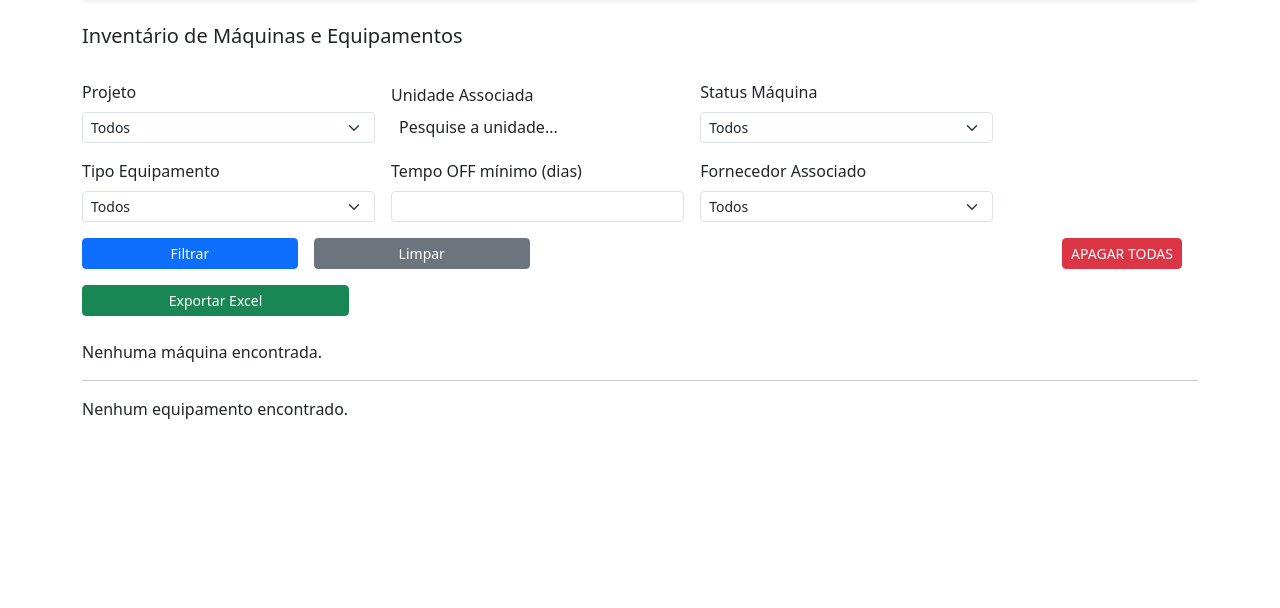
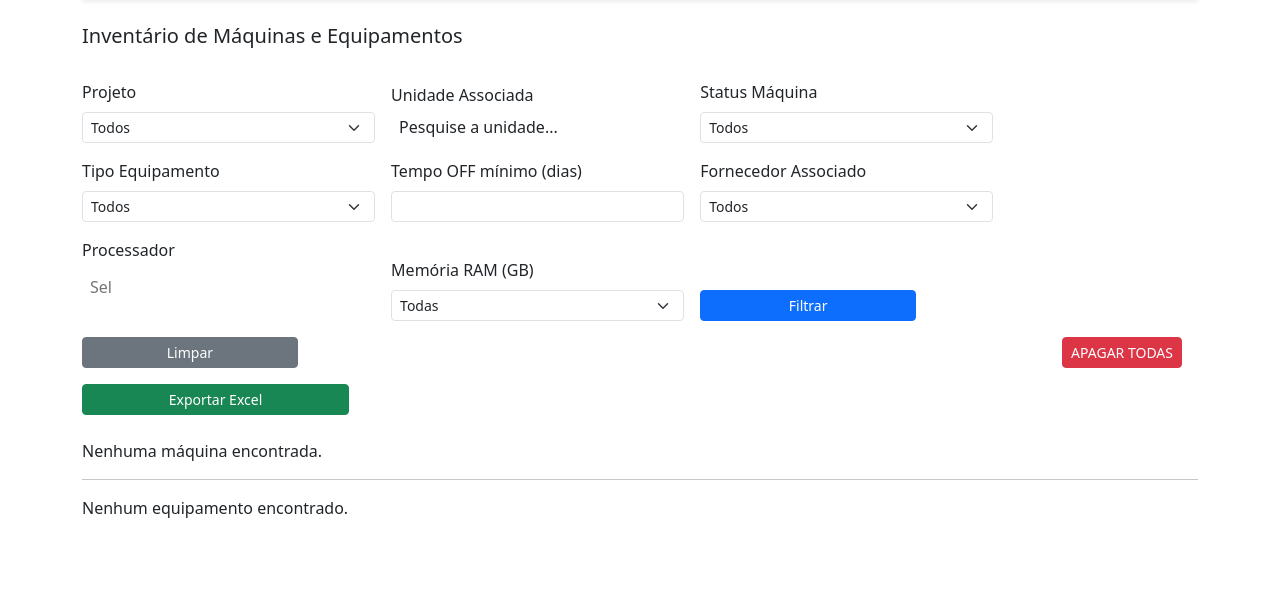
Before and after one commit to gleisonmedeiros/controlesuprimentos, a Django app: page /controlesupri/maquinas-equipamentos/ in a window 1280 px wide. Shown: the part 80-688 px from the top of the page. Run offline with Django 5.2, Linux system fonts and the light colour scheme; the visitor is signed in with stand-in values (Sample User, id 1); data that the repository does not hold is empty; some libraries are stand-ins or nearby versions.

Commit message:
Acrescentando Filtro Memoria e Processador

```diff
--- a/controlesuprimentos/cltsupri/templates/maquinas_equipamentos.html
+++ b/controlesuprimentos/cltsupri/templates/maquinas_equipamentos.html
@@ -3,10 +3,10 @@
 {% block content %}
 <h5 class="mb-3">Inventário de Máquinas e Equipamentos</h5>
 
-<!-- Filtro + botão apagar todas -->
 <div class="row g-3 align-items-end mb-4">
 <form method="get" class="col-md-10 row g-3 align-items-end">
-  <!-- Linha 1: Projeto, Unidade, Status -->
+
+  <!-- Projeto -->
   <div class="col-md-4">
     <label for="projeto" class="form-label">Projeto</label>
     <select name="projeto" id="projeto" class="form-select form-select-sm" onchange="this.form.submit()">
@@ -17,6 +17,7 @@
     </select>
   </div>
 
+  <!-- Unidade -->
   <div class="col-md-4">
     <label for="unidade" class="form-label">Unidade Associada</label>
     <select name="unidade" id="unidade" class="form-select form-select-sm">
@@ -27,6 +28,7 @@
     </select>
   </div>
 
+  <!-- Status -->
   <div class="col-md-4">
     <label for="status" class="form-label">Status Máquina</label>
     <select name="status" id="status" class="form-select form-select-sm">
@@ -36,7 +38,7 @@
     </select>
   </div>
 
-  <!-- Linha 2: Tipo, Tempo OFF, Fornecedor -->
+  <!-- Tipo Equipamento -->
   <div class="col-md-4">
     <label for="tipo" class="form-label">Tipo Equipamento</label>
     <select name="tipo" id="tipo" class="form-select form-select-sm">
@@ -47,12 +49,14 @@
     </select>
   </div>
 
+  <!-- Tempo OFF -->
   <div class="col-md-4">
     <label for="tempo_off_min" class="form-label">Tempo OFF mínimo (dias)</label>
-    <input type="number" name="tempo_off_min" id="tempo_off_min" min="0" class="form-control form-control-sm"
-           value="{{ filtros.tempo_off_min }}">
+    <input type="number" name="tempo_off_min" id="tempo_off_min" min="0"
+           class="form-control form-control-sm" value="{{ filtros.tempo_off_min }}">
   </div>
 
+  <!-- Fornecedor -->
   <div class="col-md-4">
     <label for="fornecedor" class="form-label">Fornecedor Associado</label>
     <select name="fornecedor" id="fornecedor" class="form-select form-select-sm">
@@ -63,33 +67,52 @@
     </select>
   </div>
 
-  <!-- Linha 3: Botões Filtrar / Limpar -->
+  <!-- Processador -->
+  <div class="col-md-4">
+    <label for="processador" class="form-label">Processador</label>
+    <select name="processador" id="processador" class="form-select form-select-sm" multiple>
+      {% for p in processadores %}
+        <option value="{{ p }}" {% if p in filtros.processador %}selected{% endif %}>{{ p }}</option>
+      {% endfor %}
+    </select>
+  </div>
+
+   <div class="col-md-4">
+  <label for="memoria" class="form-label">Memória RAM (GB)</label>
+  <select name="memoria" id="memoria" class="form-select form-select-sm">
+    <option value="">Todas</option>
+    {% for mem in memorias %}
+      <option value="{{ mem }}" {% if filtros.memoria == mem|stringformat:'s' %}selected{% endif %}>{{ mem|floatformat:0 }} GB</option>
+    {% endfor %}
+  </select>
+</div>
+
+  <!-- Botões -->
   <div class="col-md-6 col-lg-3">
-    <button type="submit" class="btn btn-primary btn-sm text-nowrap w-100">Filtrar</button>
+    <button type="submit" class="btn btn-primary btn-sm w-100">Filtrar</button>
   </div>
 
   <div class="col-md-6 col-lg-3">
-    <a href="{% url 'maquinas_equipamentos_por_unidade' %}" class="btn btn-secondary btn-sm text-nowrap w-100">Limpar</a>
+    <a href="{% url 'maquinas_equipamentos_por_unidade' %}" class="btn btn-secondary btn-sm w-100">Limpar</a>
   </div>
 </form>
 
-  <!-- Botão Apagar Todas -->
+  <!-- Apagar todas -->
   <div class="col-md-2 text-end">
     <form method="post" action="{% url 'apagar_todas_maquinas' %}">
       {% csrf_token %}
-      <button type="submit" class="btn btn-danger btn-sm text-nowrap"
+      <button type="submit" class="btn btn-danger btn-sm"
         onclick="return confirm('Tem certeza que deseja apagar todas as máquinas?')">APAGAR TODAS</button>
     </form>
   </div>
 
   <div class="col-md-6 col-lg-3">
-  <a href="{% url 'exportar_maquinas_excel' %}?projeto={{ filtros.projeto_id }}&unidade={{ filtros.unidade_id }}&status={{ filtros.status_maquina }}&tipo={{ filtros.tipo_equipamento }}&tempo_off_min={{ filtros.tempo_off_min }}&fornecedor={{ filtros.fornecedor_associado }}"
-     class="btn btn-success btn-sm text-nowrap w-100">Exportar Excel</a>
+    <a href="{% url 'exportar_maquinas_excel' %}?projeto={{ filtros.projeto_id }}&unidade={{ filtros.unidade_id }}&status={{ filtros.status_maquina }}&tipo={{ filtros.tipo_equipamento }}&tempo_off_min={{ filtros.tempo_off_min }}&fornecedor={{ filtros.fornecedor_associado }}"
+       class="btn btn-success btn-sm w-100">Exportar Excel</a>
+  </div>
 </div>
 
-</div>
-
-<!-- Máquinas -->
+<!-- Tabela de máquinas -->
 {% if maquinas %}
   <div class="table-responsive">
     <table class="table table-striped table-hover table-sm small align-middle">
@@ -100,7 +123,7 @@
           <th>Tag</th>
           <th>Sistema Operacional</th>
           <th>Processador</th>
-          <th>RAM<br>(GB)</th>
+          <th>RAM (GB)</th>
           <th>Placa-mãe</th>
           <th>Fabricante</th>
           <th>Disco</th>
@@ -145,7 +168,6 @@
 
 <hr>
 
-<!-- Equipamentos -->
 {% if equipamentos %}
   <div class="table-responsive">
     <table class="table table-striped table-hover table-sm small align-middle">
@@ -188,11 +210,9 @@
   <p>Nenhum equipamento encontrado.</p>
 {% endif %}
 
-<!-- Scripts do Select2 -->
+<!-- Select2 CSS + Bootstrap Theme -->
 <link href="https://cdn.jsdelivr.net/npm/select2@4.1.0-rc.0/dist/css/select2.min.css" rel="stylesheet" />
-<!-- Tema Bootstrap 5 -->
 <link href="https://cdn.jsdelivr.net/npm/select2-bootstrap-5-theme@1.3.0/dist/select2-bootstrap-5-theme.min.css" rel="stylesheet" />
-
 <script src="https://cdn.jsdelivr.net/npm/select2@4.1.0-rc.0/dist/js/select2.min.js"></script>
 
 <script>
@@ -201,13 +221,16 @@ document.addEventListener("DOMContentLoaded", function() {
     placeholder: 'Pesquise a unidade...',
     allowClear: true,
     width: '100%',
-    theme: 'bootstrap-5',  // 👈 aplica o visual do Bootstrap
-    language: {
-      noResults: () => "Nenhuma unidade encontrada",
-      searching: () => "Buscando..."
-    }
+    theme: 'bootstrap-5'
+  });
+
+  $('#processador').select2({
+    placeholder: 'Selecione um ou mais processadores...',
+    allowClear: true,
+    width: '100%',
+    theme: 'bootstrap-5',
+    closeOnSelect: false
   });
 });
 </script>
-
 {% endblock %}
--- a/controlesuprimentos/cltsupri/views.py
+++ b/controlesuprimentos/cltsupri/views.py
@@ -1008,6 +1008,10 @@ def maquinas_equipamentos_por_unidade(request):
     tipo_equipamento = request.GET.get('tipo')
     tempo_off_min = request.GET.get('tempo_off_min')
     fornecedor_associado = request.GET.get('fornecedor')
+    processadores_filtro = request.GET.getlist('processador')
+    memoria_filtro = request.GET.get('memoria')  # ✅ apenas um valor
+
+    print(memoria_filtro)
 
     # Unidades
     if projeto_id:
@@ -1019,7 +1023,7 @@ def maquinas_equipamentos_por_unidade(request):
     maquinas_qs = Maquina.objects.select_related('unidade_associada').all()
     equipamentos_qs = Equipamento.objects.select_related('unidade').all()
 
-    # --- Aplicando filtros diretamente no queryset ---
+    # --- Aplicando filtros ---
     if projeto_id:
         maquinas_qs = maquinas_qs.filter(unidade_associada__projeto_id=projeto_id)
         equipamentos_qs = equipamentos_qs.filter(unidade__projeto_id=projeto_id)
@@ -1038,13 +1042,26 @@ def maquinas_equipamentos_por_unidade(request):
             maquinas_qs = maquinas_qs.filter(tempo_off_dias__gte=tempo_off_min_val)
         except ValueError:
             pass
+    if processadores_filtro:
+        from django.db.models import Q
+        query = Q()
+        for proc in processadores_filtro:
+            query |= Q(processador__icontains=proc)
+        maquinas_qs = maquinas_qs.filter(query)
+    if memoria_filtro:
+        try:
+            # Substitui vírgula por ponto
+            memoria_val = float(memoria_filtro.replace(',', '.'))
+            maquinas_qs = maquinas_qs.filter(memoria_total=memoria_val)
+        except ValueError:
+            pass
 
-    # --- Pré-carrega associações de máquinas ---
+
+    # --- Atualiza unidade associada automaticamente ---
     associacoes = list(UnidadeAssociacao.objects.select_related('unidade').all())
     associacoes_dict = {a.prefixo_nome: a.unidade for a in associacoes}
 
-    # --- Atualiza máquinas em memória ---
-    maquinas = list(maquinas_qs)  # converte após filtros
+    maquinas = list(maquinas_qs)
     maquinas_para_atualizar = []
     for m in maquinas:
         unidade_encontrada = None
@@ -1057,47 +1074,58 @@ def maquinas_equipamentos_por_unidade(request):
             m.unidade_associada = unidade_encontrada
             maquinas_para_atualizar.append(m)
 
-    # Atualiza todas de uma vez
     if maquinas_para_atualizar:
         Maquina.objects.bulk_update(maquinas_para_atualizar, ['unidade_associada'])
 
-    # Ordenação e atributos extras
+    # --- Organização ---
     maquinas.sort(key=lambda x: (x.unidade_associada.nome if x.unidade_associada else '', x.nome))
     for m in maquinas:
         m.unidade_associada_display = m.unidade_associada or ''
         m.memoria_total_display = f"{int(m.memoria_total)},0" if m.memoria_total and m.memoria_total >= 1 else '-'
         m.fornecedor_associado_display = m.fornecedor_associado if m.fornecedor_associado else '-'
 
-    # Equipamentos filtrados e ordenados
     equipamentos = list(equipamentos_qs.order_by('unidade__nome', 'nome'))
 
-    # Preenche o tipo dos equipamentos com base no cadastro
     cadastros = {ec.nome: ec.tipo for ec in EquipamentoCadastro.objects.all()}
     equipamentos_para_salvar = []
-
     for e in equipamentos:
         if not e.tipo and e.nome in cadastros:
             e.tipo = cadastros[e.nome]
             equipamentos_para_salvar.append(e)
-
-    # Atualiza no banco, se desejar salvar os tipos
     if equipamentos_para_salvar:
         Equipamento.objects.bulk_update(equipamentos_para_salvar, ['tipo'])
 
-    # Fornecedores
+    # 🔹 Agora os combos só mostram dados das máquinas filtradas
+    processadores = (
+        maquinas_qs.exclude(processador__isnull=True)
+        .exclude(processador__exact='')
+        .values_list('processador', flat=True)
+        .distinct()
+        .order_by('processador')
+    )
+
     fornecedores = (
-        Maquina.objects
-        .exclude(fornecedor_associado__isnull=True)
+        maquinas_qs.exclude(fornecedor_associado__isnull=True)
         .exclude(fornecedor_associado__exact='')
         .values_list('fornecedor_associado', flat=True)
         .distinct()
         .order_by('fornecedor_associado')
     )
 
+    # 🔹 Opções únicas de memória RAM (para o select) — todas as memórias do banco
+    memorias = (
+        Maquina.objects.exclude(memoria_total__isnull=True)
+        .values_list('memoria_total', flat=True)
+        .distinct()
+        .order_by('memoria_total')
+    )
+
     return render(request, 'maquinas_equipamentos.html', {
         'projetos': projetos,
         'unidades': unidades,
         'fornecedores': fornecedores,
+        'processadores': processadores,
+        'memorias': memorias,
         'maquinas': maquinas,
         'equipamentos': equipamentos,
         'filtros': {
@@ -1107,8 +1135,11 @@ def maquinas_equipamentos_por_unidade(request):
             'tipo_equipamento': tipo_equipamento or '',
             'tempo_off_min': tempo_off_min or '',
             'fornecedor_associado': fornecedor_associado or '',
+            'processador': processadores_filtro,
+            'memoria': memoria_filtro or '',
         }
     })
+
 
 
 
```
